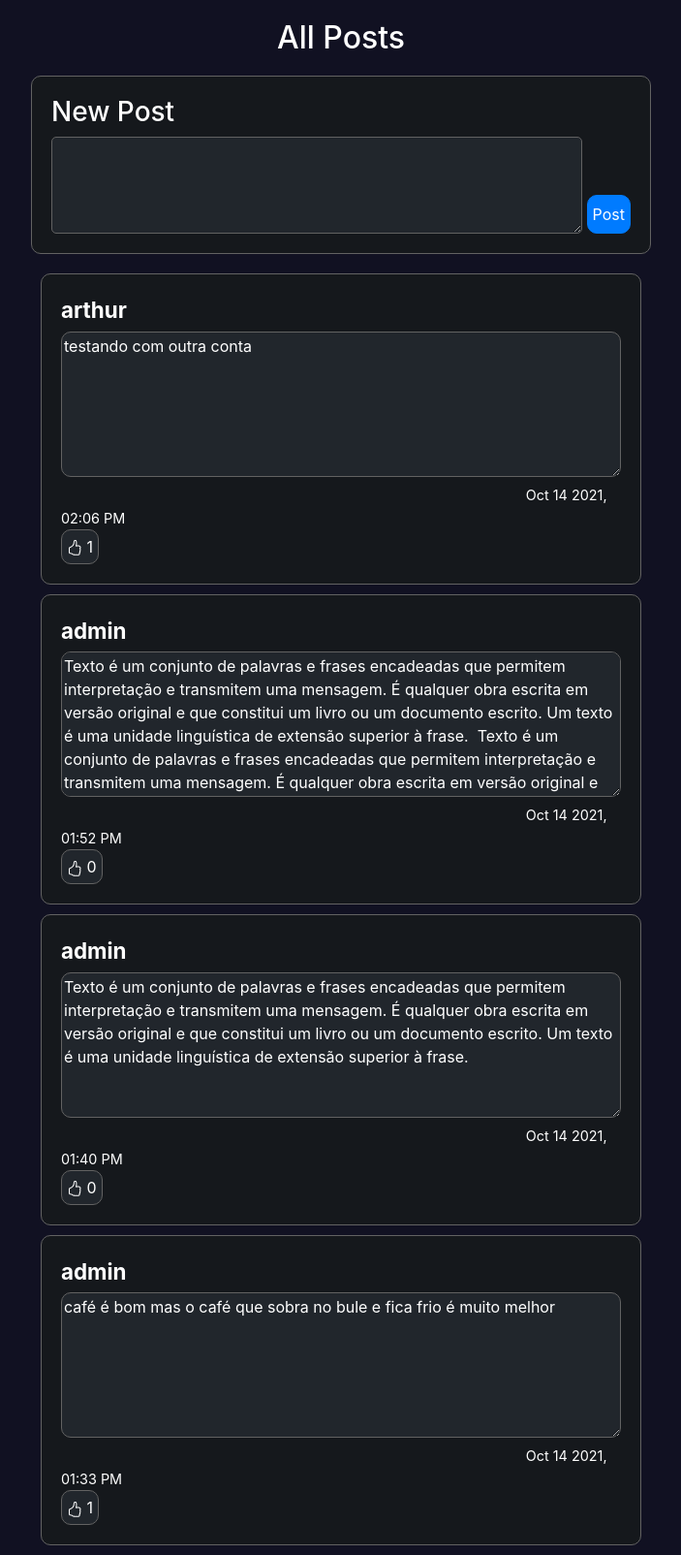
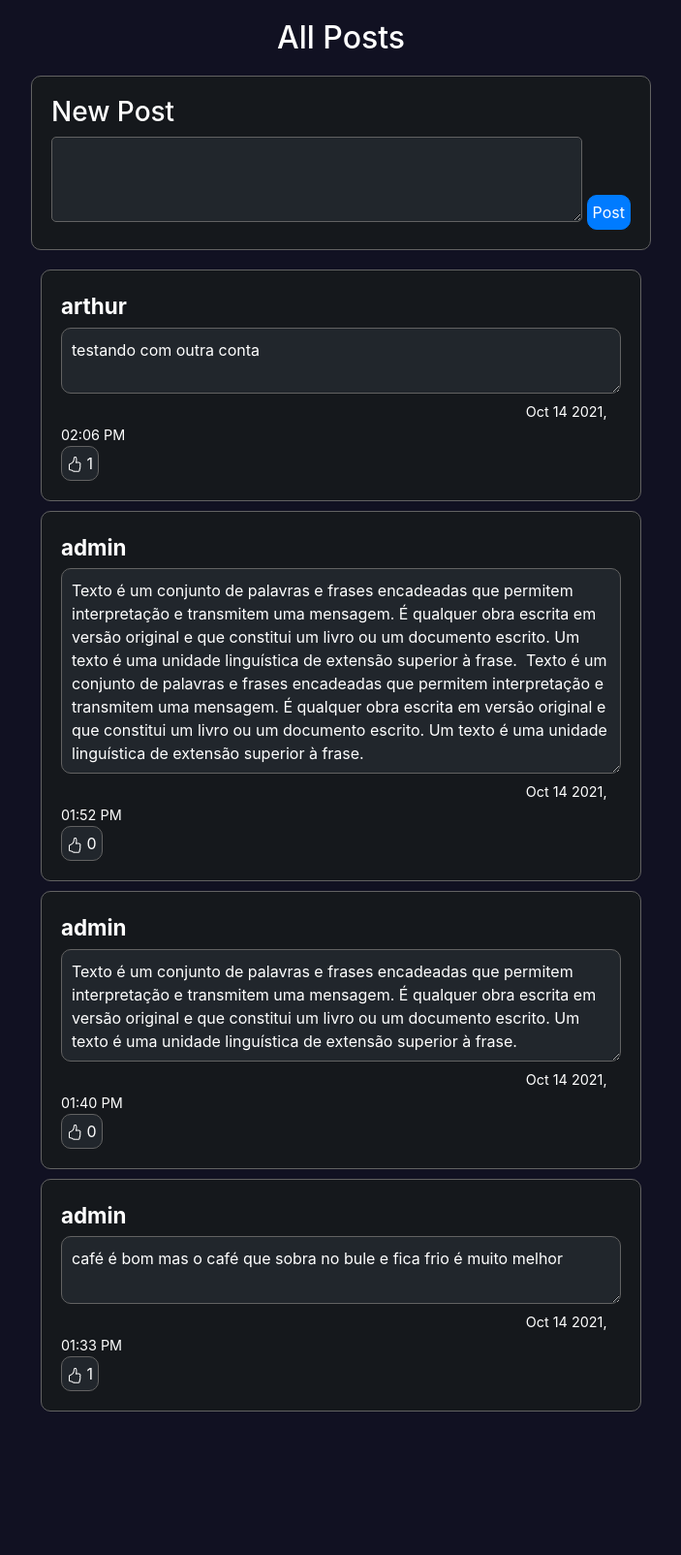
Before and after one commit to ArthurCintra01/SocialMedia-website, a Django app: page / in a window 1280 px wide. Shown: the part 56-1660 px from the top of the page at 97% size, without its empty margins (288-991 px from the left). After the commit the page ends 1512 px from the top, so only its background shows below. Run offline with Django 3.2, Linux system fonts and the light colour scheme; a user stored in the database is signed in; data comes from the database, SQL or seed files in the repository; both versions use the stored data as it was after the commit; some libraries are stand-ins or nearby versions.

Commit message:
unlike feature and resizable text areas

```diff
--- a/network/models.py
+++ b/network/models.py
@@ -17,6 +17,7 @@ class Post(models.Model):
         return {
             "id": self.id,
             "user": self.user.username,
+            "usersLiked": [user.username for user in self.usersLiked.all()],
             "content": self.content,
             "likes": self.likes,
             "timestamp": self.timestamp.strftime("%b %d %Y, %I:%M %p")
--- a/network/static/network/index.js
+++ b/network/static/network/index.js
@@ -4,6 +4,11 @@ document.addEventListener('DOMContentLoaded', function(){
     // by default load posts
     load_posts();
 });
+
+function OnInput() {
+    this.style.height = "auto";
+    this.style.height = (this.scrollHeight) + "px";
+  }
 
 function load_posts() {
     fetch('/network/posts')
@@ -26,6 +31,12 @@ function load_posts() {
             like_btn.id = "like_button";
             like_btn.addEventListener('click', () => like_post(posts[post]));
             post_div.append(like_btn);
+            // for resizing the text areas
+            const tx = document.getElementsByTagName("textarea");
+            for (let i = 0; i < tx.length; i++) {
+                tx[i].setAttribute("style", "height:" + (tx[i].scrollHeight) + "px;overflow-y:hidden;");
+                tx[i].addEventListener("input", OnInput, false);
+            }
             document.querySelector('#posts').append(post_div);
        }
    })
@@ -49,7 +60,7 @@ function create_post(event){
 }
 
 function like_post(post){
-    fetch(`/like_post/${post.id}`,{
+    fetch(`/post/${post.id}`,{
         method: 'PUT',
         body: JSON.stringify({
             like: true
--- a/network/templates/network/index.html
+++ b/network/templates/network/index.html
@@ -21,12 +21,12 @@
 {% block style %}
     <style>
         #content_area{
+            padding: 10px;
             color:white;
             background-color:#21262c;
             border: 0.5px solid #626262;
             border-radius: 10px;
             margin-top: 5px;
-            height: 150px;
             width: 100%;
         }
 
@@ -73,8 +73,7 @@
             border: 1px solid #626262;
             border-radius: 5px;
             background-color: #21262c;
-            width: 600px;
-            height: 100px;
+            width: 100%;
         }
         #submit{
             padding: 5px;
--- a/network/urls.py
+++ b/network/urls.py
@@ -12,5 +12,5 @@ urlpatterns = [
     #API Routes
     path("network/posts", views.posts, name="posts"),
     path("add", views.add, name="add"),
-    path("like_post/<int:post_id>", views.like_post, name="like_post")
+    path("post/<int:post_id>", views.post, name="post")
 ]
--- a/network/views.py
+++ b/network/views.py
@@ -41,22 +41,32 @@ def add(request):
     post.save()
     return JsonResponse({"message": "New post created"}, status=201)
 
+
+@login_required
 @csrf_exempt
-def like_post(request, post_id):
-    if request.method != 'PUT':
-        return JsonResponse({"error": "PUT request required."}, status=400)
-    else:
+def post(request, post_id):
+    try:
         post = Post.objects.get(pk=post_id)
         user = request.user
+    except Post.DoesNotExist:
+        return JsonResponse({"error": "Post not found."}, status=404)
+
+    if request.method == 'PUT':
         data = json.loads(request.body)
         if data.get("like") == True:
             if user in post.usersLiked.all():
-                return HttpResponse(status=204)
+                post.usersLiked.remove(user)
+                post.likes = post.likes - 1
             else:
                 post.usersLiked.add(user)
                 post.likes = post.likes + 1
         post.save()
         return HttpResponse(status=204)
+
+    if request.method == 'GET':
+        return JsonResponse(post.serialize())
+
+
 
 
 def login_view(request):
```
Also changed, not shown: db.sqlite3, network/migrations/0009_alter_post_usersliked.py (added).
